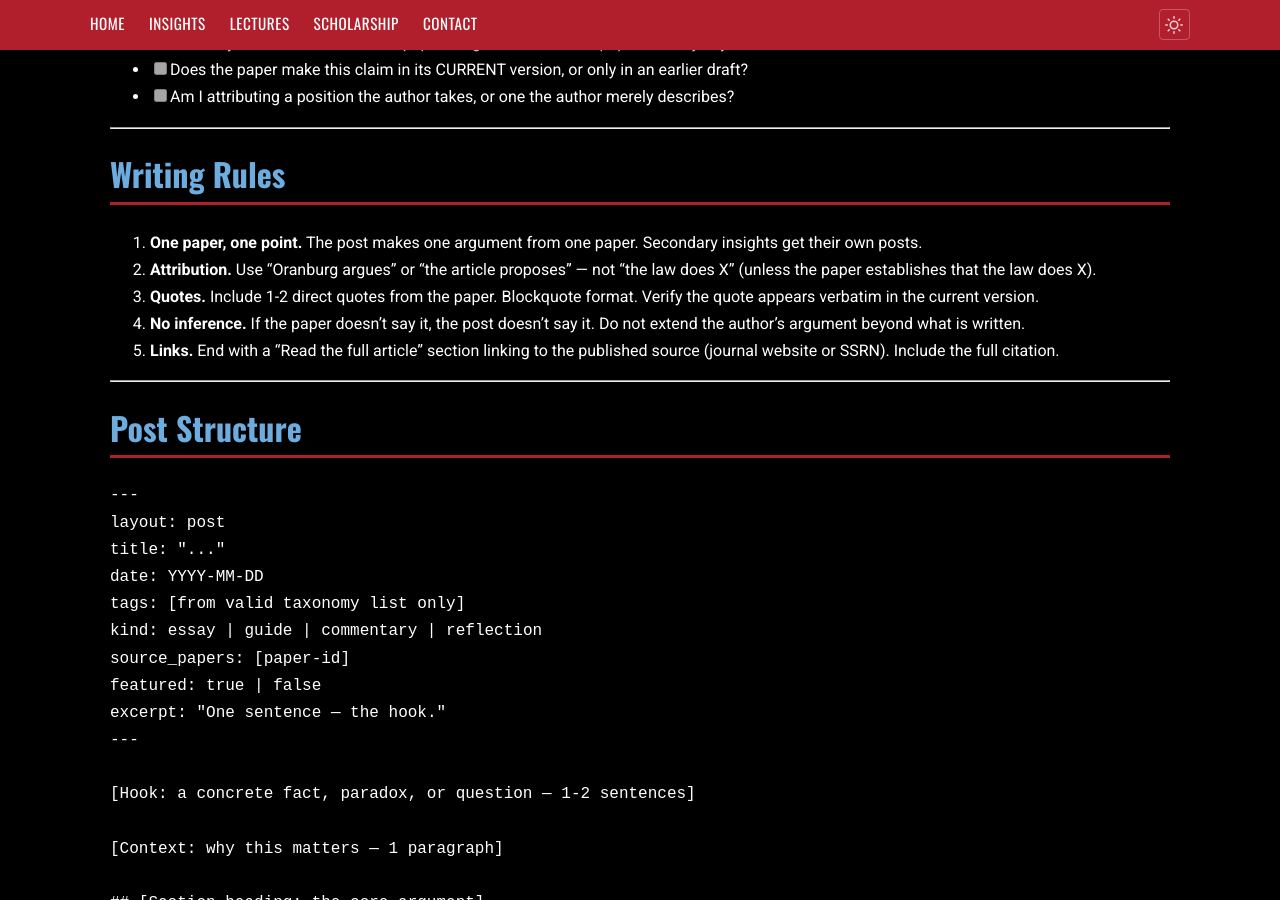
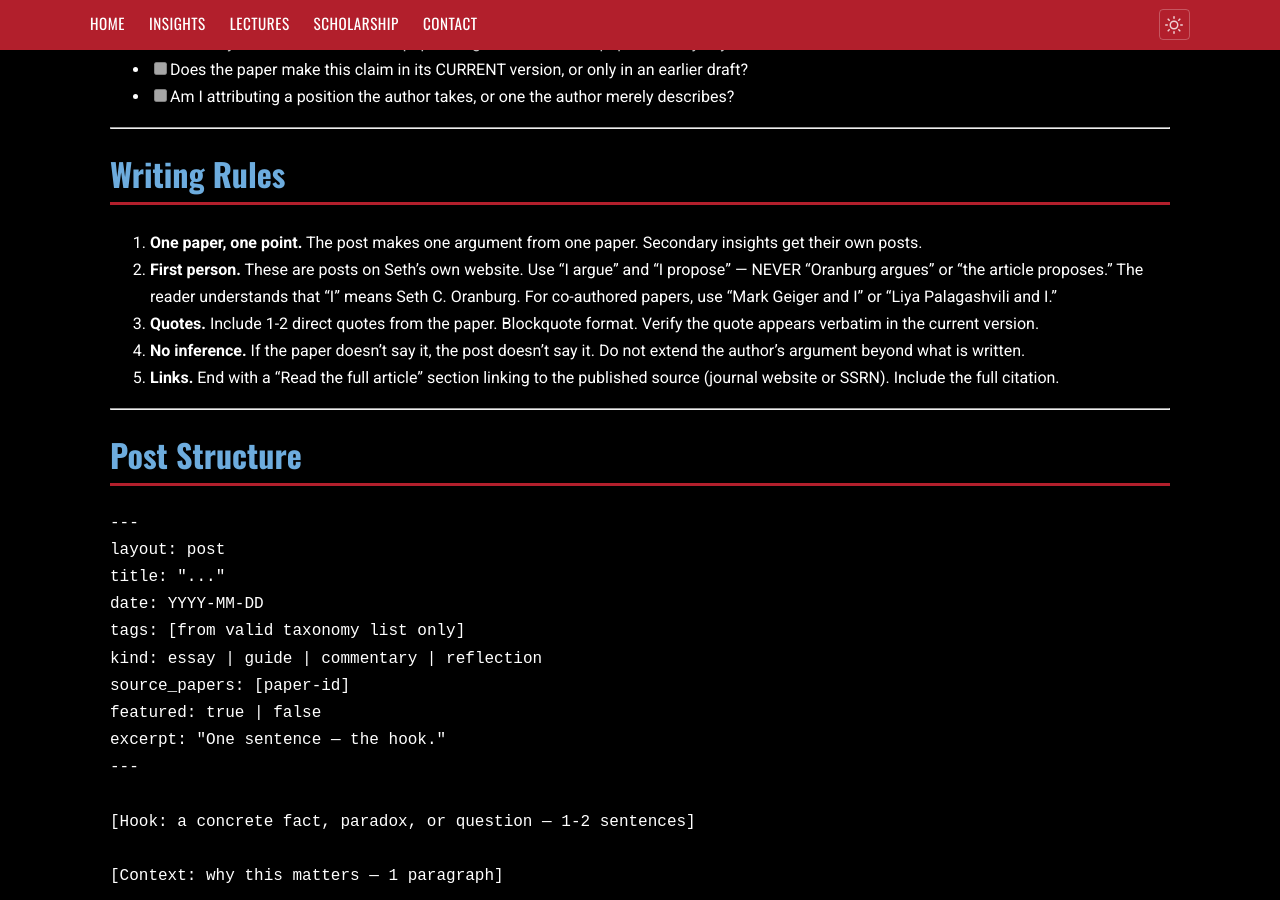
Before and after one commit to Oranburg/oranburg.github.io, a Jekyll site: the page built from new-style/insight-protocol.md, in a window 1280 px wide and 900 px high, scrolled down 1193 px. Built offline with Jekyll 4.4.1, drawn with Linux system fonts in a browser that asks for light colours; our own code applies the rules of GitHub Pages for plain Markdown files.

Commit message:
Update protocol: first-person rule, document third-person error
Co-Authored-By: Claude Opus 4.6 (1M context) <noreply@anthropic.com>

```diff
--- a/new-style/insight-protocol.md
+++ b/new-style/insight-protocol.md
@@ -38,7 +38,7 @@ Each insight post translates ONE argument from ONE published paper into an acces
 ## Writing Rules
 
 1. **One paper, one point.** The post makes one argument from one paper. Secondary insights get their own posts.
-2. **Attribution.** Use "Oranburg argues" or "the article proposes" — not "the law does X" (unless the paper establishes that the law does X).
+2. **First person.** These are posts on Seth's own website. Use "I argue" and "I propose" — NEVER "Oranburg argues" or "the article proposes." The reader understands that "I" means Seth C. Oranburg. For co-authored papers, use "Mark Geiger and I" or "Liya Palagashvili and I."
 3. **Quotes.** Include 1-2 direct quotes from the paper. Blockquote format. Verify the quote appears verbatim in the current version.
 4. **No inference.** If the paper doesn't say it, the post doesn't say it. Do not extend the author's argument beyond what is written.
 5. **Links.** End with a "Read the full article" section linking to the published source (journal website or SSRN). Include the full citation.
```
